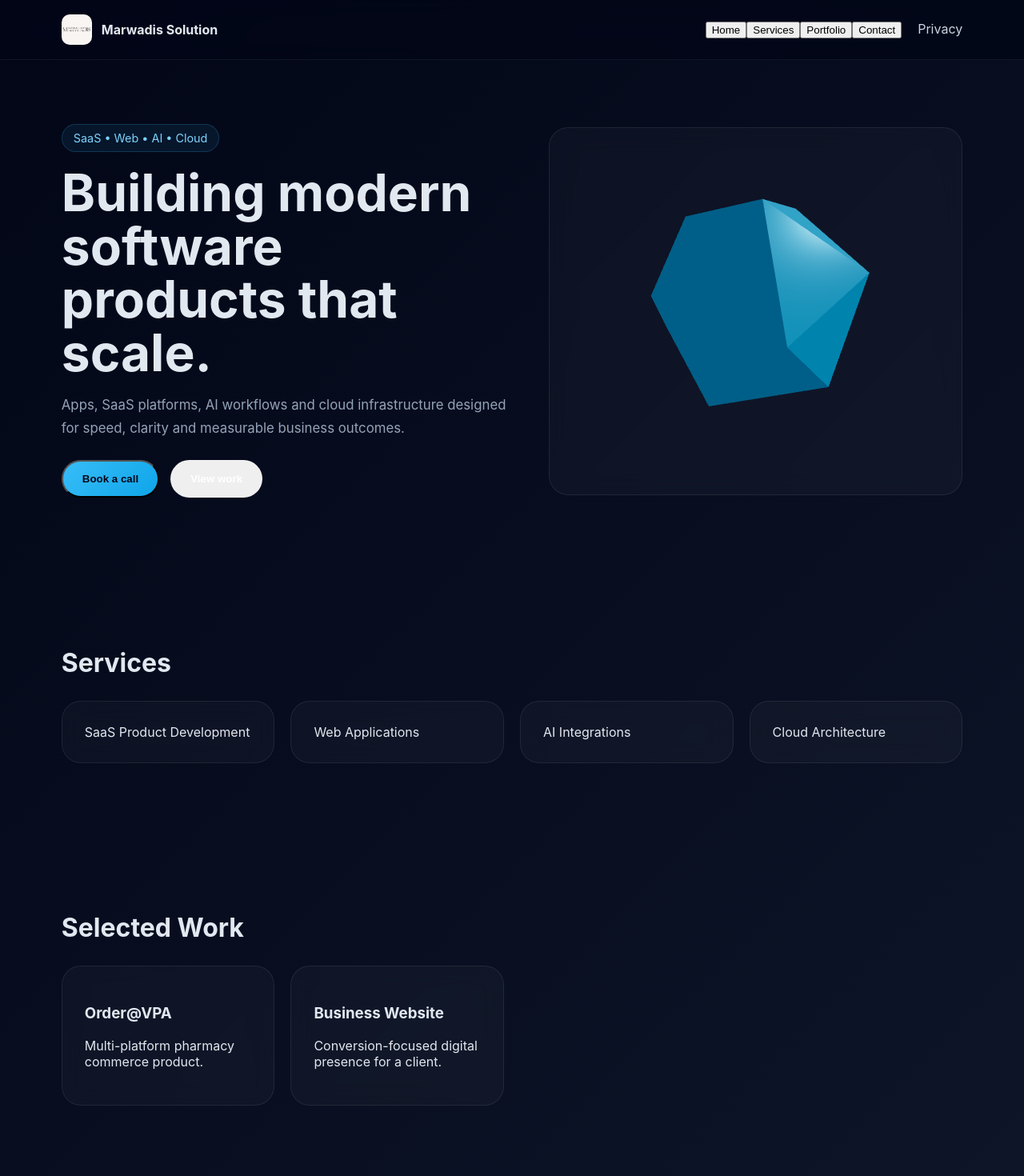
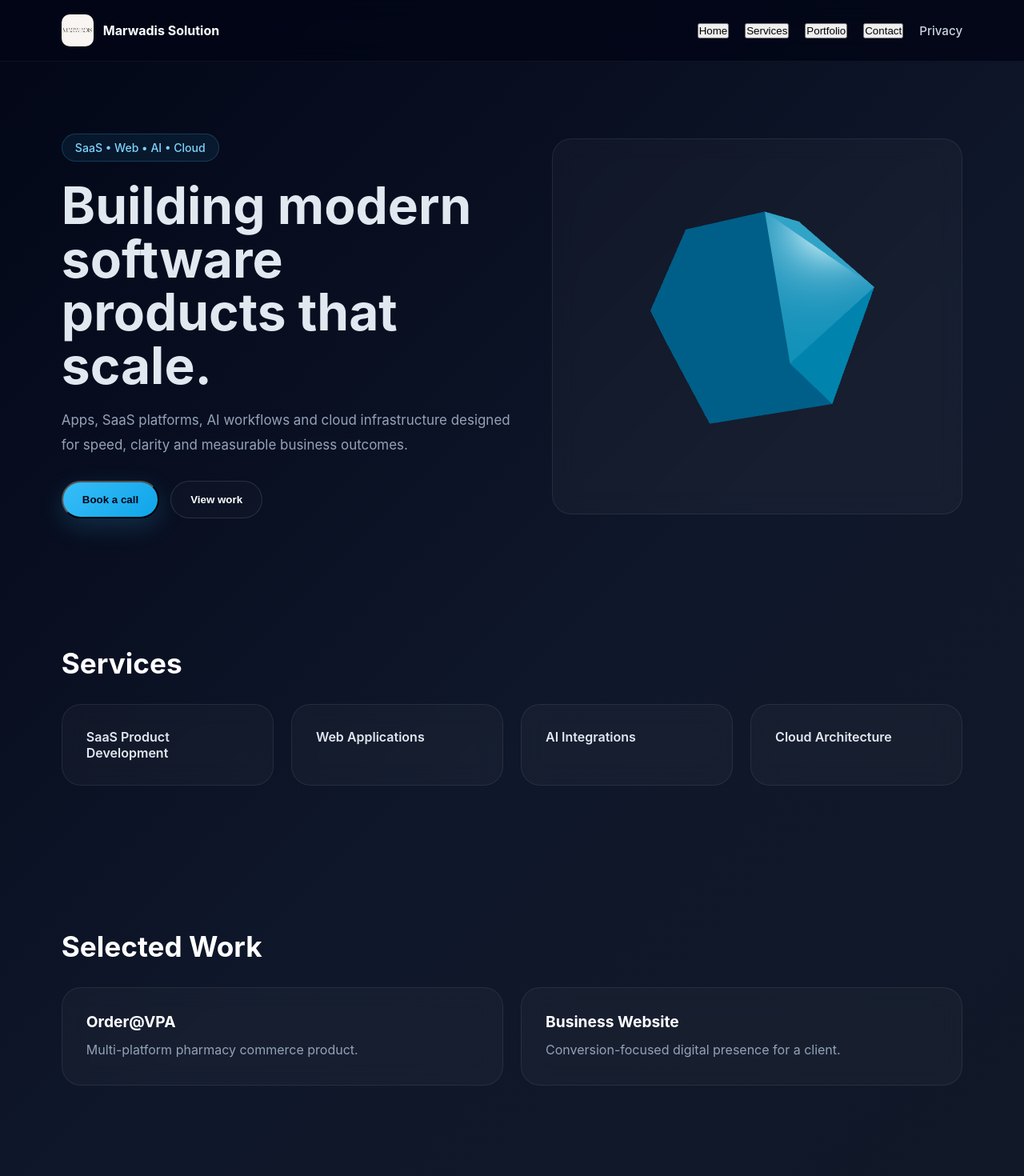
Before and after one commit to MarwadisSolution/MarwadisSolution, a React (Vite) app: page / in a window 1280 px wide. Shown: the top 1470 px of the page at 80% size. Built offline with nearby package versions, Linux system fonts and the light colour scheme.

Commit message:
Update App.css

```diff
--- a/src/App.css
+++ b/src/App.css
@@ -1,5 +1,7 @@
 * {
   box-sizing: border-box;
+  margin: 0;
+  padding: 0;
 }
 
 html {
@@ -7,19 +9,22 @@ html {
 }
 
 body {
-  margin: 0;
   font-family: "Inter", Arial, sans-serif;
-  background: linear-gradient(135deg, #020617, #0f172a);
+  background: linear-gradient(135deg, #020617 0%, #0f172a 50%, #111827 100%);
   color: #e2e8f0;
+  overflow-x: hidden;
 }
 
 a {
   text-decoration: none;
+  color: inherit;
 }
 
 .container {
   min-height: 100vh;
 }
+
+/* ---------------- NAVBAR ---------------- */
 
 .navbar {
   position: sticky;
@@ -29,28 +34,37 @@ a {
   display: flex;
   justify-content: space-between;
   align-items: center;
-  backdrop-filter: blur(14px);
-  background: rgba(2, 6, 23, 0.75);
-  border-bottom: 1px solid rgba(255, 255, 255, 0.06);
+  backdrop-filter: blur(16px);
+  background: rgba(2, 6, 23, 0.82);
+  border-bottom: 1px solid rgba(255, 255, 255, 0.05);
 }
 
 .brand {
   display: flex;
   align-items: center;
   gap: 12px;
+  font-size: 1rem;
   font-weight: 700;
+  color: #ffffff;
 }
 
 .logo {
-  width: 38px;
-  height: 38px;
+  width: 40px;
+  height: 40px;
   object-fit: contain;
   border-radius: 10px;
 }
 
+nav {
+  display: flex;
+  align-items: center;
+  gap: 20px;
+}
+
 nav a {
-  margin-left: 20px;
   color: #cbd5e1;
+  font-size: 0.95rem;
+  font-weight: 500;
   transition: 0.25s;
 }
 
@@ -58,45 +72,49 @@ nav a:hover {
   color: #38bdf8;
 }
 
+/* ---------------- HERO ---------------- */
+
 .hero {
-  padding: 80px 6vw;
+  padding: 90px 6vw 70px;
 }
 
 .hero-content {
   display: grid;
   grid-template-columns: 1.1fr 1fr;
-  gap: 40px;
+  gap: 48px;
   align-items: center;
 }
 
 .badge {
   display: inline-block;
-  padding: 8px 14px;
-  margin-bottom: 18px;
+  padding: 8px 16px;
+  margin-bottom: 22px;
   border-radius: 999px;
   background: rgba(56, 189, 248, 0.08);
-  border: 1px solid rgba(56, 189, 248, 0.2);
+  border: 1px solid rgba(56, 189, 248, 0.22);
   color: #7dd3fc;
-  font-size: 0.9rem;
+  font-size: 0.88rem;
+  font-weight: 500;
 }
 
 .hero h1 {
-  font-size: clamp(2.5rem, 5vw, 4.4rem);
+  font-size: clamp(2.7rem, 5vw, 4.8rem);
   line-height: 1.04;
-  margin: 0 0 18px;
+  margin-bottom: 20px;
+  max-width: 720px;
 }
 
 .hero p {
-  max-width: 560px;
+  max-width: 600px;
   color: #94a3b8;
-  font-size: 1.05rem;
-  line-height: 1.7;
+  font-size: 1.06rem;
+  line-height: 1.8;
 }
 
 .hero-actions {
   display: flex;
   gap: 14px;
-  margin-top: 26px;
+  margin-top: 30px;
 }
 
 .primary-btn,
@@ -105,22 +123,29 @@ nav a:hover {
   border-radius: 999px;
   font-weight: 600;
   transition: 0.25s;
+  display: inline-flex;
+  align-items: center;
+  justify-content: center;
 }
 
 .primary-btn {
   background: linear-gradient(135deg, #38bdf8, #0ea5e9);
   color: #020617;
+  box-shadow: 0 10px 30px rgba(56, 189, 248, 0.18);
 }
 
 .secondary-btn {
   border: 1px solid rgba(255, 255, 255, 0.12);
-  color: white;
+  color: #ffffff;
+  background: rgba(255, 255, 255, 0.02);
 }
 
 .primary-btn:hover,
 .secondary-btn:hover {
   transform: translateY(-2px);
 }
+
+/* ---------------- GLASS CARDS ---------------- */
 
 .glass-card,
 .card,
@@ -129,64 +154,122 @@ nav a:hover {
   border: 1px solid rgba(255, 255, 255, 0.08);
   backdrop-filter: blur(14px);
   border-radius: 24px;
+  transition: 0.25s ease;
 }
 
+.card:hover,
+.portfolio-card:hover {
+  transform: translateY(-4px);
+  border-color: rgba(56, 189, 248, 0.22);
+}
+
+/* ---------------- HERO VISUAL ---------------- */
+
 .hero-visual {
-  height: 460px;
+  height: 470px;
   padding: 12px;
 }
 
 .canvas-wrap {
   width: 100%;
   height: 100%;
+  border-radius: 20px;
+  overflow: hidden;
 }
+
+/* ---------------- SECTIONS ---------------- */
 
 .services,
 .portfolio,
 .contact {
-  padding: 80px 6vw;
+  padding: 90px 6vw;
 }
 
 .services h2,
 .portfolio h2,
 .contact h2 {
-  margin-bottom: 28px;
-  font-size: 2rem;
+  font-size: 2.2rem;
+  margin-bottom: 30px;
+  color: #ffffff;
 }
 
-.cards,
+/* ---------------- SERVICES ---------------- */
+
+.cards {
+  display: grid;
+  grid-template-columns: repeat(4, 1fr);
+  gap: 22px;
+}
+
+.card {
+  padding: 30px;
+  font-size: 1rem;
+  font-weight: 600;
+  color: #e2e8f0;
+}
+
+/* ---------------- PORTFOLIO ---------------- */
+
 .portfolio-grid {
   display: grid;
-  grid-template-columns: repeat(4, 1fr);
-  gap: 20px;
+  grid-template-columns: repeat(2, 1fr);
+  gap: 22px;
 }
 
-.card,
 .portfolio-card {
-  padding: 28px;
+  padding: 30px;
 }
 
-.card:hover,
-.portfolio-card:hover {
-  transform: translateY(-4px);
-  transition: 0.25s;
+.portfolio-card h3 {
+  font-size: 1.2rem;
+  margin-bottom: 10px;
+  color: #ffffff;
 }
 
-.contact p {
+.portfolio-card p {
   color: #94a3b8;
+  line-height: 1.7;
 }
 
+/* ---------------- CONTACT ---------------- */
+
+.contact p {
+  font-size: 1rem;
+  color: #94a3b8;
+  margin-bottom: 8px;
+  line-height: 1.8;
+}
+
+/* ---------------- FOOTER ---------------- */
+
 .footer {
-  padding: 30px 6vw;
+  padding: 28px 6vw;
   border-top: 1px solid rgba(255, 255, 255, 0.06);
   color: #94a3b8;
+  font-size: 0.95rem;
 }
 
+/* ---------------- PRIVACY PAGE ---------------- */
+
 .privacy {
-  max-width: 760px;
+  max-width: 850px;
   margin: auto;
   padding: 100px 24px;
 }
+
+.privacy h1 {
+  font-size: 2.4rem;
+  margin-bottom: 18px;
+  color: #ffffff;
+}
+
+.privacy p {
+  color: #94a3b8;
+  line-height: 1.9;
+  margin-bottom: 16px;
+}
+
+/* ---------------- RESPONSIVE ---------------- */
 
 @media (max-width: 980px) {
   .hero-content,
@@ -198,6 +281,10 @@ nav a:hover {
   .hero-visual {
     height: 340px;
   }
+
+  .hero {
+    padding-top: 70px;
+  }
 }
 
 @media (max-width: 640px) {
@@ -207,16 +294,23 @@ nav a:hover {
   }
 
   nav {
-    display: flex;
     flex-wrap: wrap;
     justify-content: center;
-  }
-
-  nav a {
-    margin: 6px 10px;
+    gap: 14px;
   }
 
   .hero-actions {
     flex-direction: column;
+    align-items: stretch;
+  }
+
+  .hero h1 {
+    font-size: 2.4rem;
+  }
+
+  .services,
+  .portfolio,
+  .contact {
+    padding: 70px 6vw;
   }
 }
```
